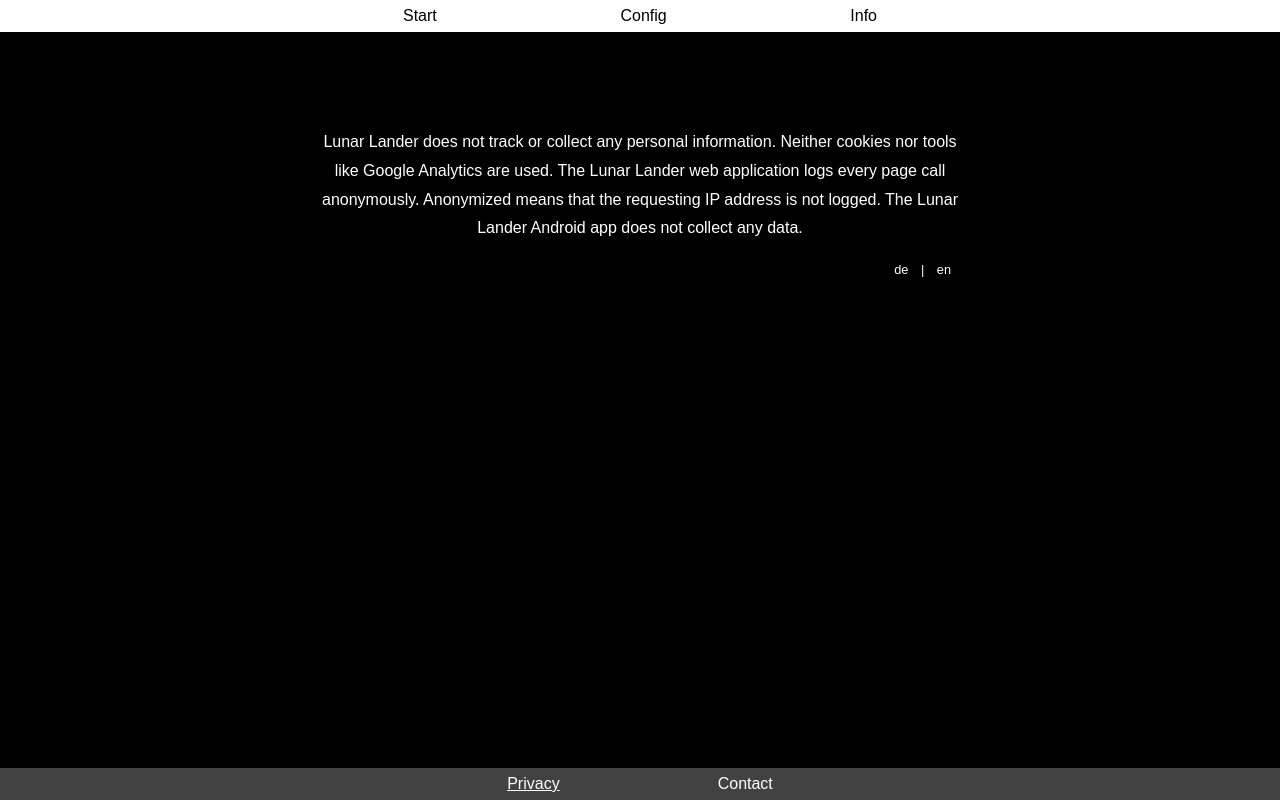
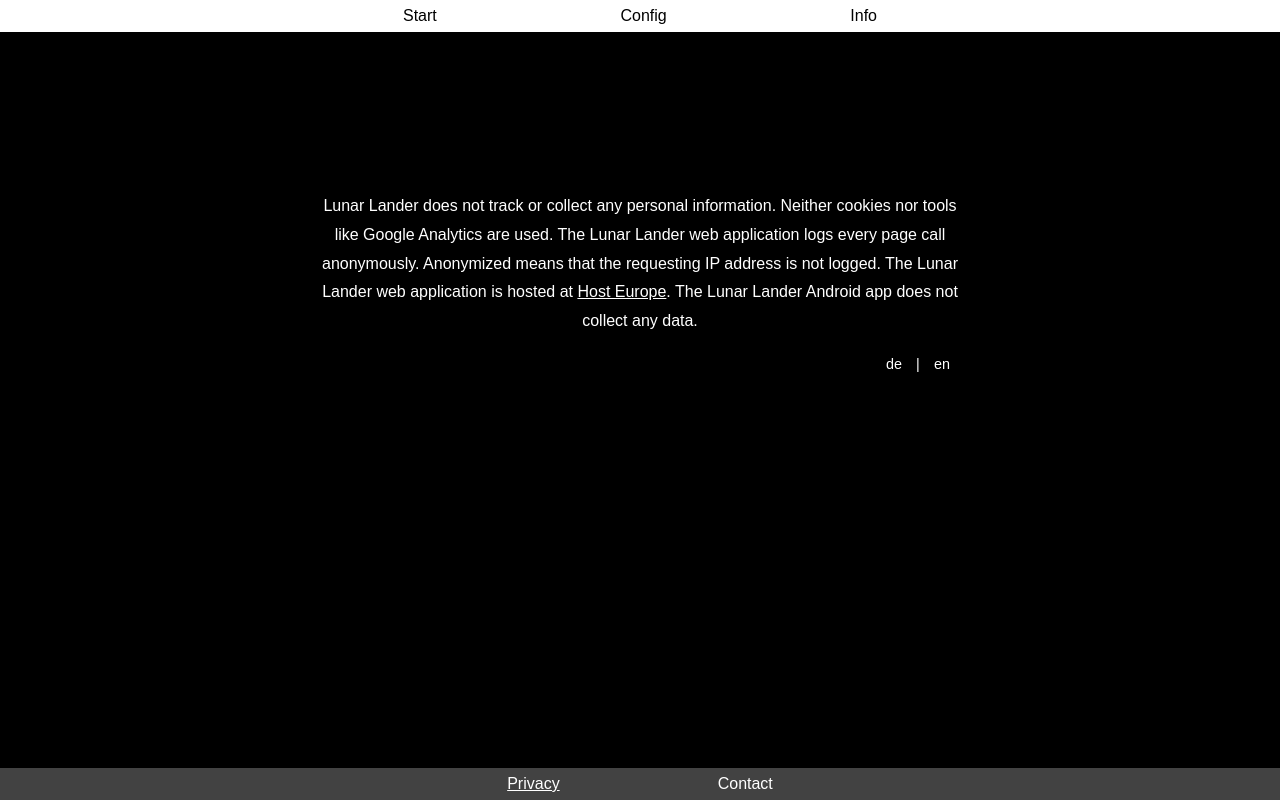
Before and after one commit to strenkel/lunarlander, a PHP site: page /privacy.html in a window 1280 px wide. Run offline with PHP 8.4, Linux system fonts and the light colour scheme.

Commit message:
Change to agpl3; layout; privacy

```diff
--- a/contact.html
+++ b/contact.html
@@ -26,8 +26,8 @@
       info (at) stefantrenkel.de<br>
       <a href="http://www.stefantrenkel.de">www.stefantrenkel.de</a>
       <br><br>
-      Code at <a href="https://github.com/strenkel/lunarlander">GitHub</a>
-      under <a href="http://www.gnu.org/licenses/gpl.html">GPLv3</a>.
+      Code is free at <a href="https://github.com/strenkel/lunarlander">GitHub</a>
+      under <a href="https://www.gnu.org/licenses/agpl-3.0.en.html">AGPLv3</a>.
       <br><br>
       Links:
       <br>
--- a/css/main.css
+++ b/css/main.css
@@ -34,7 +34,7 @@
   text-align: center;
   font-size: 1.8em;
   height: 2.2em;
-  width: 10em;
+  width: 12em;
 }
 
 select option {
@@ -105,7 +105,7 @@
 
 .text-page .content {
   text-align: center;
-  padding: 8em 0;
+  padding: 12em 0;
   line-height: 1.8em;
 }
 
@@ -157,7 +157,7 @@
 #language-switch {
   text-align: right;
   cursor: pointer;
-  font-size: 0.8em;
+  font-size: 0.9em;
   max-width: 80em;
   margin-top: 1em;
 }
@@ -183,7 +183,7 @@
 .author {
   text-align: right;
   font-style: italic;
-  font-size: 0.7em;
+  font-size: 0.9em;
 }
 
 /* FOOTER */
--- a/privacy.html
+++ b/privacy.html
@@ -24,31 +24,17 @@
 
     <div id="text-de">
       Lunar Lander trackt nicht und sammelt keine personenbezogen Daten. Es werden weder Cookies noch Analyse-Tools
-      wie Google Analytics verwendet.
-      Die Lunar Lander Webanwendung loggt anonymisiert jeden Seitenaufruf.
-      Anonymisiert heißt, dass die anfragende IP-Adresse
-      nicht mitgeloggt wird. Ruft man die Einführungsseite auf, so wird - je nach Betriebssystem
-      und Browser - folgender Log-Eintrag generiert:<br><br>
-      <i>
-          127.0.0.1 - - [14/Feb/2018:21:59:07 +0100] "GET /intro.html HTTP/1.1" 200 6429
-          "http://www.lunarlander.de/index.html" "Mozilla/5.0
-          (X11; Linux x86_64; rv:52.0) Gecko/20100101 Firefox/52.0" "www.jshero.net"
-      </i><br><br>
-      Diese Seitenaufrufe werden statistisch aufbereitet (z.B. Seitenaufrufe pro Tag).
-      Die Log-Files werden von mir an Dritte nicht weitergegeben. Sie werden nach 60 Tagen gelöscht.
-      Ansonsten sammelt die Webanwendung Lunar Lander keine weiteren Daten.
-      Die Webanwendung Lunar Lander ist bei <a href="http://www.hosteurope.de/">Host Europe</a> gehostet.<br><br>
-      Die JS&nbsp;Hero Android App sammelt keine Daten.
-      Sie ist eine sogenannte Offline-App. Bei Installation über Google Play stellt mir
-      Google Play verschiedene Statistiken wie 'Installationen auf aktiven Geräten' zur Verfügung.
-      Die von Google Play gesammelten Daten sind in deren
-      <a href="https://policies.google.com/privacy?hl=de&gl=de">Datenschutzerklärung</a> nachzulesen.<br><br>
+      wie Google Analytics verwendet. Die Lunar Lander Webanwendung loggt anonymisiert jeden Seitenaufruf.
+      Anonymisiert heißt, dass die anfragende IP-Adresse nicht mitgeloggt wird. Die Webanwendung Lunar Lander
+      ist bei <a href="http://www.hosteurope.de/">Host Europe</a> gehostet.
+      Die Lunar Lander Android App sammelt keine Daten.
     </div>
     <div id="text-en">
       Lunar Lander does not track or collect any personal information.
       Neither cookies nor tools like Google Analytics are used.
       The Lunar Lander web application logs every page call anonymously.
       Anonymized means that the requesting IP address is not logged.
+      The Lunar Lander web application is hosted at <a href="http://www.hosteurope.de/">Host Europe</a>.
       The Lunar Lander Android app does not collect any data.
     </div>
 
```
